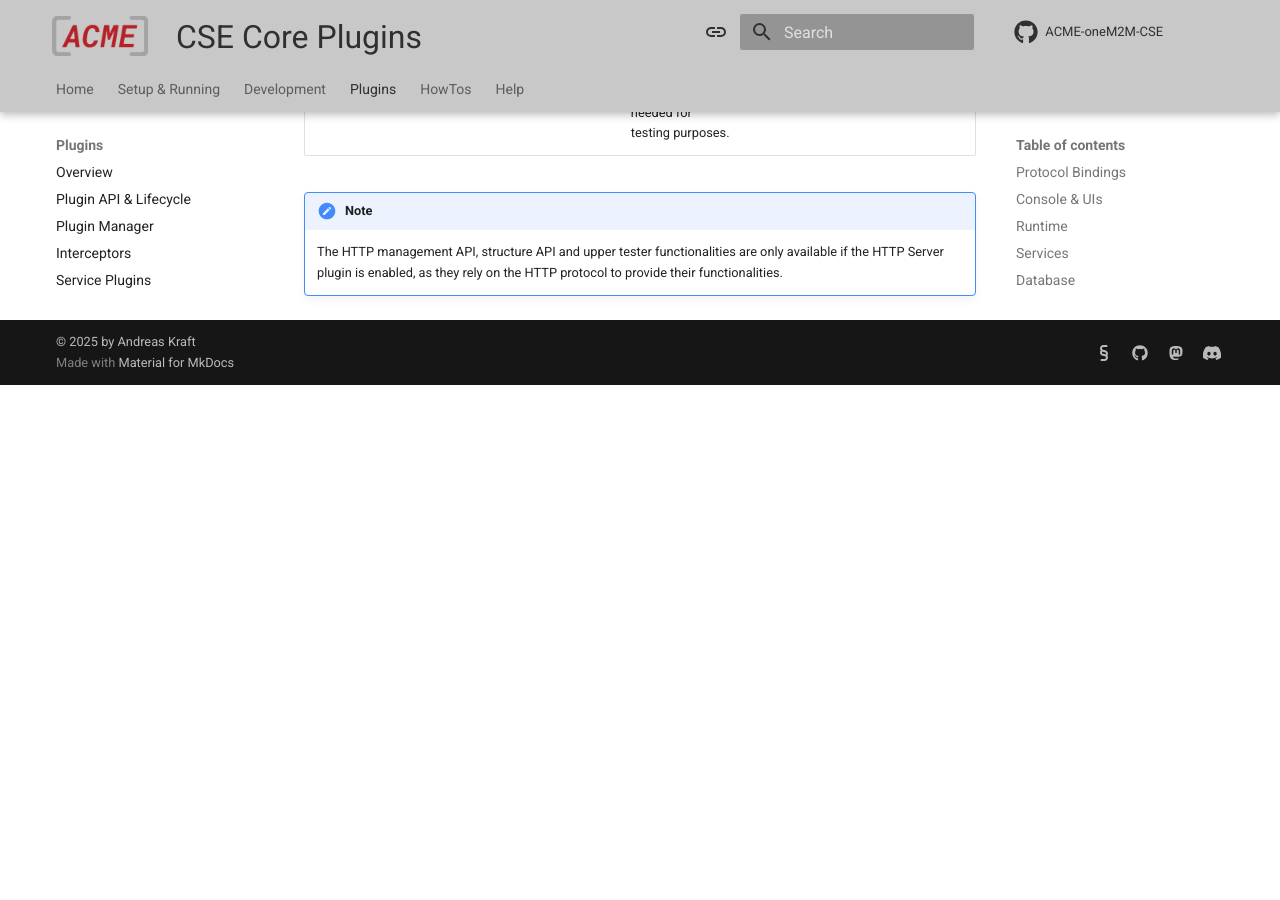
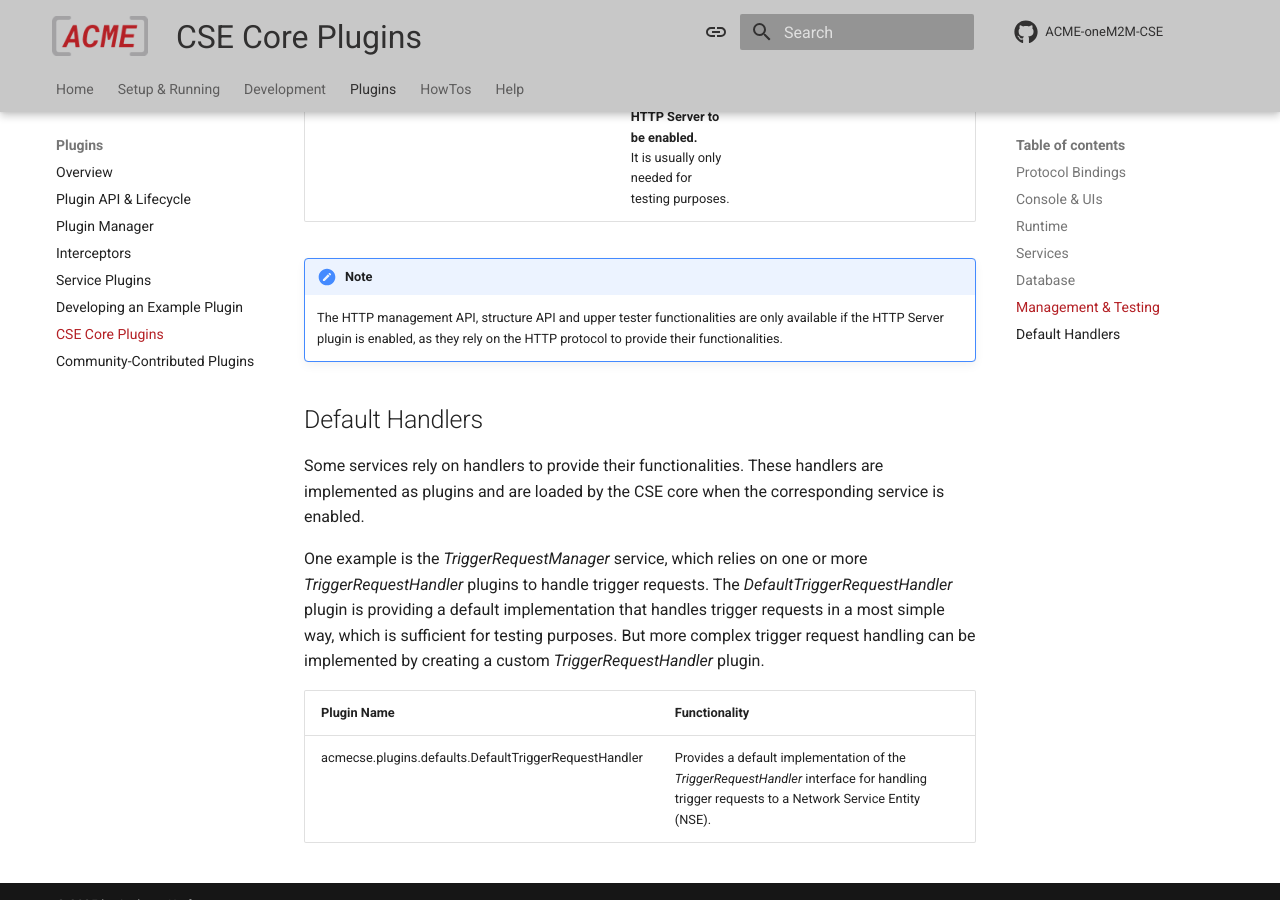
Before and after one commit to ankraft/ACME-oneM2M-CSE-mkdocs, an MkDocs documentation site: the page built from docs/plugins/PluginCorePlugins.md, in a window 1280 px wide and 900 px high, scrolled down 4138 px. Built offline with MkDocs 1.6.1 and Material for MkDocs 9.7.7, drawn with Linux system fonts in a browser that asks for light colours; comment, search, counter and statistics services are not loaded; before the commit the page ends 4523 px from its top, so only the background shows below that; some of the changed text lies outside the part shown.

Commit message:
Added docs for trigger request configuration. Added link to community plugins repo

```diff
--- a/docs/plugins/PluginCorePlugins.md
+++ b/docs/plugins/PluginCorePlugins.md
@@ -42,16 +42,17 @@
 The service plugins implement oneM2M's *Common Service Functions* They run together with the CSE core.
 
 
-| Plugin Name                                  | Functionality                                                                                                                         | Responsible Configuration Setting                                                         |
-|:---------------------------------------------|:--------------------------------------------------------------------------------------------------------------------------------------|:------------------------------------------------------------------------------------------|
-| acmecse.plugins.services.ActionManager       | Provides the action management services.                                                                                              | [\[cse.service.action\]:enable](../setup/Configuration-cse.md#action-service)             |
-| acmecse.plugins.services.AnnouncementManager | Provides the announcement management services.<br>The *acmecse.plugins.services.RemoteCSEManager* plugin is required for this plugin. | [\[cse.service.announcement\]:enable](../setup/Configuration-cse.md#announcement-service) |
-| acmecse.plugins.services.GroupManager        | Provides the group management services.                                                                                               | [\[cse.service.group\]:enable](../setup/Configuration-cse.md#group-service)               |
-| acmecse.plugins.services.LocationManager     | Provides the location management services.                                                                                            | [\[cse.service.location\]:enable](../setup/Configuration-cse.md#location-service)         |
-| acmecse.plugins.services.RemoteCSEManager    | Provides the remote CSE management services.                                                                                          | [\[cse.service.remoteCSE\]:enable](../setup/Configuration-cse.md#remote-cse-service)      |
-| acmecse.plugins.services.SemanticManager     | Provides the semantic management services.                                                                                            | [\[cse.service.semantic\]:enable](../setup/Configuration-cse.md#semantic-service)         |
-| acmecse.plugins.services.TimeManager         | Provides general time management services.                                                                                            | [\[cse.service.time\]:enable](../setup/Configuration-cse.md#time-service)                 |
-| acmecse.plugins.services.TimeSeriesManager   | Provides the timeSeries management services.                                                                                          | [\[cse.service.timeSeries\]:enable](../setup/Configuration-cse.md#timeseries-service)     |
+| Plugin Name                                    | Functionality                                                                                                                         | Responsible Configuration Setting                                                             |
+|:-----------------------------------------------|:--------------------------------------------------------------------------------------------------------------------------------------|:----------------------------------------------------------------------------------------------|
+| acmecse.plugins.services.ActionManager         | Provides the action management services.                                                                                              | [\[cse.service.action\]:enable](../setup/Configuration-cse.md#action-service)                 |
+| acmecse.plugins.services.AnnouncementManager   | Provides the announcement management services.<br>The *acmecse.plugins.services.RemoteCSEManager* plugin is required for this plugin. | [\[cse.service.announcement\]:enable](../setup/Configuration-cse.md#announcement-service)     |
+| acmecse.plugins.services.GroupManager          | Provides the group management services.                                                                                               | [\[cse.service.group\]:enable](../setup/Configuration-cse.md#group-service)                   |
+| acmecse.plugins.services.LocationManager       | Provides the location management services.                                                                                            | [\[cse.service.location\]:enable](../setup/Configuration-cse.md#location-service)             |
+| acmecse.plugins.services.RemoteCSEManager      | Provides the remote CSE management services.                                                                                          | [\[cse.service.remoteCSE\]:enable](../setup/Configuration-cse.md#remote-cse-service)          |
+| acmecse.plugins.services.SemanticManager       | Provides the semantic management services.                                                                                            | [\[cse.service.semantic\]:enable](../setup/Configuration-cse.md#semantic-service)             |
+| acmecse.plugins.services.TimeManager           | Provides general time management services.                                                                                            | [\[cse.service.time\]:enable](../setup/Configuration-cse.md#time-service)                     |
+| acmecse.plugins.services.TimeSeriesManager     | Provides the timeSeries management services.                                                                                          | [\[cse.service.timeSeries\]:enable](../setup/Configuration-cse.md#timeseries-service)         |
+| acmecse.plugins.services.TriggerRequestManager | Provides the trigger request management services.                                                                                     | [\[cse.service.triggerRequest\]:enable](../setup/Configuration-cse.md#triggerrequest-service) |
 
 !!! Note
 	By disabling a service plugin, the corresponding oneM2M service will not be available in the CSE.
@@ -88,3 +89,18 @@
 !!! Note
 	The HTTP management API, structure API and upper tester functionalities are only available
 	if the HTTP Server plugin is enabled, as they rely on the HTTP protocol to provide their functionalities.
+
+
+## Default Handlers
+
+Some services rely on handlers to provide their functionalities. These handlers are implemented as plugins
+and are loaded by the CSE core when the corresponding service is enabled.
+
+One example is the *TriggerRequestManager* service, which relies on one or more *TriggerRequestHandler* plugins
+to handle trigger requests. The *DefaultTriggerRequestHandler* plugin is providing a default implementation
+that handles trigger requests in a most simple way, which is sufficient for testing purposes. But more
+complex trigger request handling can be implemented by creating a custom *TriggerRequestHandler* plugin.
+
+| Plugin Name                                           | Functionality                                                                                                                               |
+|:------------------------------------------------------|:--------------------------------------------------------------------------------------------------------------------------------------------|
+| acmecse.plugins.defaults.DefaultTriggerRequestHandler | Provides a default implementation of the *TriggerRequestHandler* interface for handling trigger requests to a Network Service Entity (NSE). |
--- a/mkdocs.yml
+++ b/mkdocs.yml
@@ -230,6 +230,7 @@
       - 'Service Plugins': 'plugins/PluginServicePlugins.md'
       - 'Developing an Example Plugin': 'plugins/PluginExample.md'
       - 'CSE Core Plugins': 'plugins/PluginCorePlugins.md'
+      - 'Community-Contributed Plugins': 'plugins/PluginCommunityContributed.md'
   - 'HowTos':
       - 'Overview': 'howtos/HowTos.md'
       - 'Authentication between CSEs': 'howtos/AuthenticationBetweenCSEs.md'
```
Also changed, not shown: docs/home/Supported.md (+8 -2 lines), docs/plugins/PluginCommunityContributed.md (added, +7 -0 lines), docs/setup/Configuration-cse.md (+11 -0 lines), docs/images/resources_uml-dark.png, docs/images/resources_uml.png, 1 other file.
